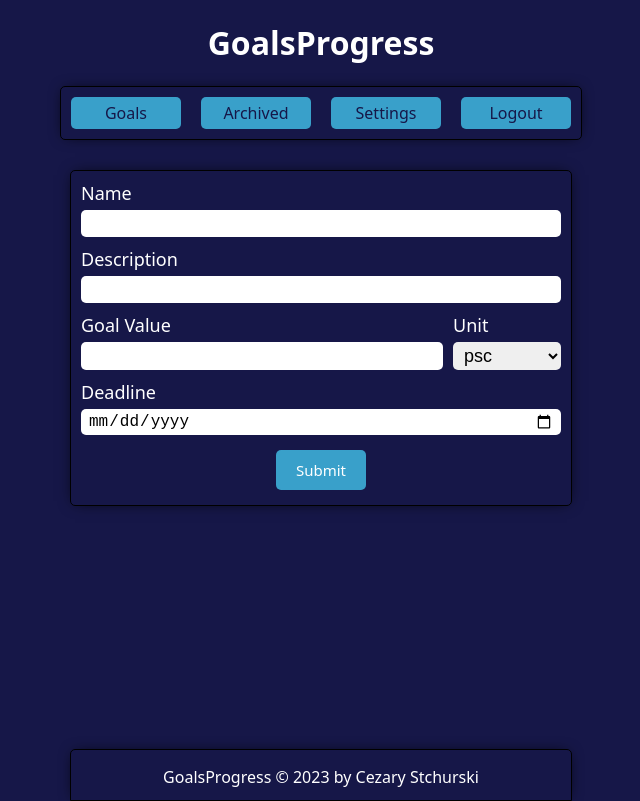
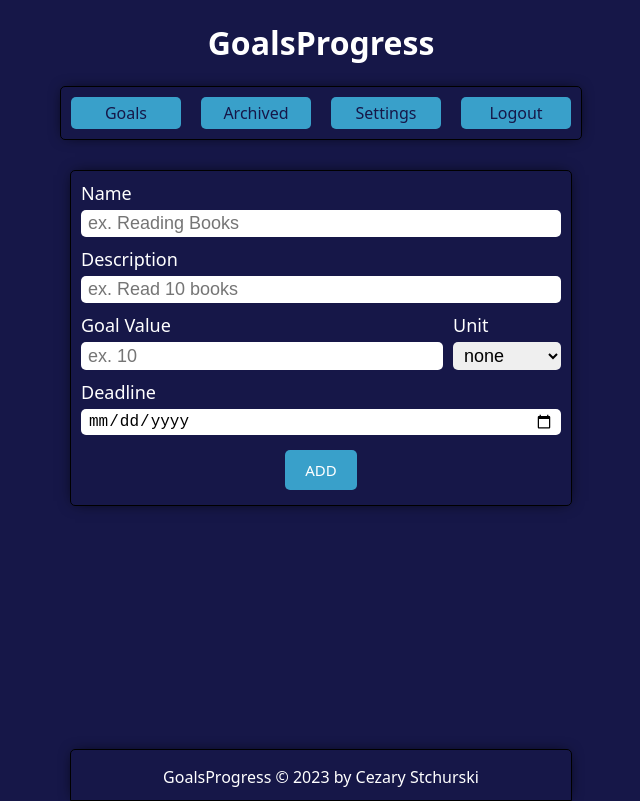
Before and after one commit to czareks2000/GoalsProgress, a React (Create React App) app in the folder goals-progress/: page /goals/create in a window 1280 px wide. Shown: the whole page, without its empty margins (319-959 px from the left). Built offline with nearby package versions, Linux system fonts and the light colour scheme.

Commit message:
create goal form state

```diff
--- a/goals-progress/src/components/GoalCreateForm.js
+++ b/goals-progress/src/components/GoalCreateForm.js
@@ -1,38 +1,99 @@
+import { useState } from "react"
+import { useNavigate } from "react-router-dom";
+
 import Button from "./Button"
 
-const GoalCreateForm = () => {
+const GoalCreateForm = ({ onAdd }) => {
+  const [name, setName] = useState('');
+  const [description, setDescription] = useState('');
+  const [goalValue, setGoalValue] = useState('');
+  const [unit, setUnit] = useState('none');
+  const [customUnit, setCustomUnit] = useState(false);
+  const [deadline, setDeadline] = useState('');
+
+  const navigate = useNavigate()
+
+  const handleSelectChange = (e) => {
+    if (e.target.value === '1') {
+      setUnit('');
+      setCustomUnit(true);
+    } else {
+      setUnit(e.target.value);
+      setCustomUnit(false);
+    }
+  };
+
+  const onSubmit = (e) => {
+    e.preventDefault();
+
+    onAdd({ name, description, goalValue, unit, deadline });
+
+    navigate("/");
+  }
+
   return (
     <div className="container shadow" style={{color: 'white'}}>
-        <form className="create-form">
+        <form className="create-form" onSubmit={onSubmit}>
           <div className="form-control">
             <label>Name</label>
-            <input type="text"/>
+            <input
+              type="text"
+              placeholder="ex. Reading Books"
+              value={name}
+              onChange={(e) => setName(e.target.value)}
+            />
           </div>
           <div className="form-control">
             <label>Description</label>
-            <input type="text"/>
+            <input
+              type="text"
+              placeholder="ex. Read 10 books"
+              value={description}
+              onChange={(e) => setDescription(e.target.value)}
+            />
           </div>
           <div className="form-group-inline">
             <div className="form-control w-100">
               <label>Goal Value</label>
-              <input type="number"/>
+              <input
+                type="number"
+                placeholder="ex. 10"
+                value={goalValue}
+                onChange={(e) => setGoalValue(e.target.value)}
+              />
             </div>
             <div className="form-control">
               <label>Unit</label>
-              <select>
-                <option value="">psc</option>
-                <option value="">km</option>
-                <option value="">kg</option>
-                <option value="">custom...</option>
+              <select id="unitSelect" onChange={handleSelectChange}>
+                <option value="">none</option>
+                <option value="psc">psc</option>
+                <option value="km">km</option>
+                <option value="kg">kg</option>
+                <option value="1">custom...</option>
               </select>
             </div>
           </div>
+          {
+            customUnit &&
+            <div className="form-control">
+              <label>Custom Unit</label>
+              <input
+                type="text"
+                placeholder="ex. meters or m"
+                value={unit}
+                onChange={(e) => setUnit(e.target.value)}
+              />
+            </div>
+          }
           <div className="form-control">
             <label>Deadline</label>
-            <input type="date"/>
+            <input
+              type="date"
+              onChange={(e) => setDeadline(e.target.value)}
+            />
           </div>
           <div className="text-center">
-            <Button text={<>Submit</>} color={'#39a0ca'}/>
+            <Button text={<>ADD</>} color={'#39a0ca'}/>
           </div>
         </form>
     </div>
```
